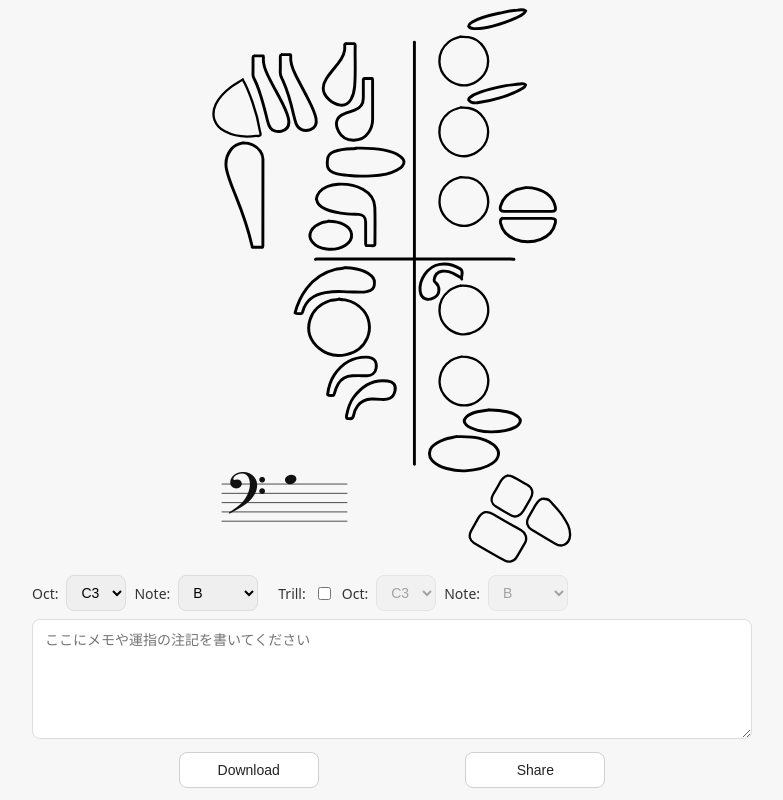
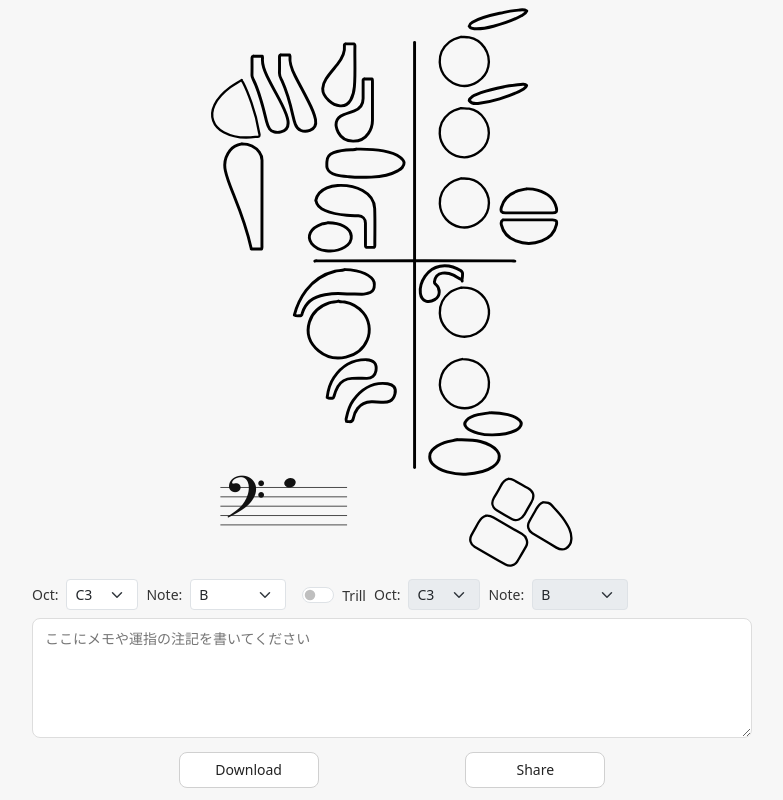
Before and after one commit to okawahiroto/bassoon-fingering-app, a plain HTML site: page index.html in a window 1280 px wide. Shown: the whole page, without its empty margins (248-1031 px from the left). Drawn offline with nearby package versions, Linux system fonts and the light colour scheme.

Commit message:
UI: Bootstrap適用でフォーム見た目改善。Trillをフォームスイッチ化。selectの幅と右余白を調整して下矢印と値の重なりを解消。2行レイアウトは維持しレスポンシブ最適化。

```diff
--- a/app.css
+++ b/app.css
@@ -58,43 +58,21 @@ body {
 .control-group.trill-group { margin-left: 4px; }
 #note-controls label { font-size: 14px; color: #333; }
 #note-controls .checkbox { display: inline-flex; align-items: center; gap: 6px; }
-#note-input,
+/* Bootstrapの見た目を活かすため、セレクトの枠線/パディング指定は外す */
 #octave-select,
 #note-select,
 #trill-octave-select,
 #trill-note-select {
-  flex: 1 1 auto;
-  min-width: 140px;
-  max-width: 320px;
-  padding: 8px 10px;
-  border: 1px solid #ddd;
-  border-radius: 8px;
+  box-sizing: border-box;
   font-size: 14px;
-  box-sizing: border-box;
 }
 
 /* セレクトの最大幅を個別指定 */
-#octave-select {
-  max-width: 60px;
-  min-width: 0;
-  flex: 0 0 auto;
-}
-#note-select {
-  max-width: 80px;
-  min-width: 0;
-  flex: 0 0 auto;
-}
+#octave-select { min-width: 72px; max-width: 72px; padding-right: 2rem; flex: 0 0 auto; }
+#note-select { min-width: 96px; max-width: 96px; padding-right: 2rem; flex: 0 0 auto; }
 /* Trill用セレクトにも同じ制限を適用 */
-#trill-octave-select {
-  max-width: 60px;
-  min-width: 0;
-  flex: 0 0 auto;
-}
-#trill-note-select {
-  max-width: 80px;
-  min-width: 0;
-  flex: 0 0 auto;
-}
+#trill-octave-select { min-width: 72px; max-width: 72px; padding-right: 2rem; flex: 0 0 auto; }
+#trill-note-select { min-width: 96px; max-width: 96px; padding-right: 2rem; flex: 0 0 auto; }
 #note-controls .help {
   width: 100%;
   font-size: 12px;
@@ -236,9 +214,9 @@ body {
   #page-content { gap: 6px; padding: 6px 0 10px; }
   #note-controls { gap: 6px 8px; }
   #note-controls .control-group { gap: 6px; }
-  #note-controls select { padding: 6px 8px; font-size: 13px; }
-  #octave-select, #trill-octave-select { max-width: 52px; }
-  #note-select, #trill-note-select { max-width: 70px; }
+  #note-controls select { padding: .25rem .75rem; font-size: 13px; }
+  #octave-select, #trill-octave-select { min-width: 64px; max-width: 64px; padding-right: 1.9rem; }
+  #note-select, #trill-note-select { min-width: 88px; max-width: 88px; padding-right: 1.9rem; }
   #download-btn,
   #share-btn,
   #text-btn { min-width: 120px; padding: 8px 10px; font-size: 13px; }
--- a/index.html
+++ b/index.html
@@ -4,6 +4,7 @@
     <meta charset="utf-8" />
     <meta name="viewport" content="width=device-width, initial-scale=1" />
     <title>Bassoon Key App</title>
+    <link href="https://cdn.jsdelivr.net/npm/bootstrap@5.3.3/dist/css/bootstrap.min.css" rel="stylesheet">
     <link rel="stylesheet" href="app.css" />
   </head>
   <body>
@@ -11,18 +12,18 @@
       <!-- バスーンキーのSVGはランタイムで読み込み・インライン挿入 -->
       <div id="bassoon-wrapper" data-src="picture/bassoon_key.svg" aria-label="バスーンキー SVG"></div>
       <!-- 音名と楽譜コントロール -->
-      <div id="note-controls" aria-label="音名と楽譜設定">
-        <div class="control-group main-group">
-          <label for="octave-select">Oct:</label>
-          <select id="octave-select">
+      <div id="note-controls" aria-label="音名と楽譜設定" class="d-flex flex-wrap align-items-center gap-2">
+        <div class="control-group main-group d-inline-flex align-items-center gap-2">
+          <label for="octave-select" class="form-label mb-0">Oct:</label>
+          <select id="octave-select" class="form-select form-select-sm w-auto">
             <option value="5">C5</option>
             <option value="4">C4</option>
             <option value="3" selected>C3</option>
             <option value="2">C2</option>
             <option value="1">C1</option>
           </select>
-          <label for="note-select">Note:</label>
-          <select id="note-select">
+          <label for="note-select" class="form-label mb-0">Note:</label>
+          <select id="note-select" class="form-select form-select-sm w-auto">
             <option value="11">B</option>
             <option value="10">A#/Bb</option>
             <option value="9">A</option>
@@ -37,19 +38,21 @@
             <option value="0">C</option>
           </select>
         </div>
-        <div class="control-group trill-group">
-          <label for="trill-enabled">Trill:</label>
-          <input id="trill-enabled" type="checkbox" />
-          <label for="trill-octave-select">Oct:</label>
-          <select id="trill-octave-select" disabled>
+        <div class="control-group trill-group d-inline-flex align-items-center gap-2">
+          <div class="form-check form-switch m-0">
+            <input id="trill-enabled" type="checkbox" class="form-check-input" />
+            <label for="trill-enabled" class="form-check-label">Trill</label>
+          </div>
+          <label for="trill-octave-select" class="form-label mb-0">Oct:</label>
+          <select id="trill-octave-select" class="form-select form-select-sm w-auto" disabled>
             <option value="5">C5</option>
             <option value="4">C4</option>
             <option value="3" selected>C3</option>
             <option value="2">C2</option>
             <option value="1">C1</option>
           </select>
-          <label for="trill-note-select">Note:</label>
-          <select id="trill-note-select" disabled>
+          <label for="trill-note-select" class="form-label mb-0">Note:</label>
+          <select id="trill-note-select" class="form-select form-select-sm w-auto" disabled>
             <option value="11">B</option>
             <option value="10">A#/Bb</option>
             <option value="9">A</option>
```
Also changed, not shown: 1 other file.
